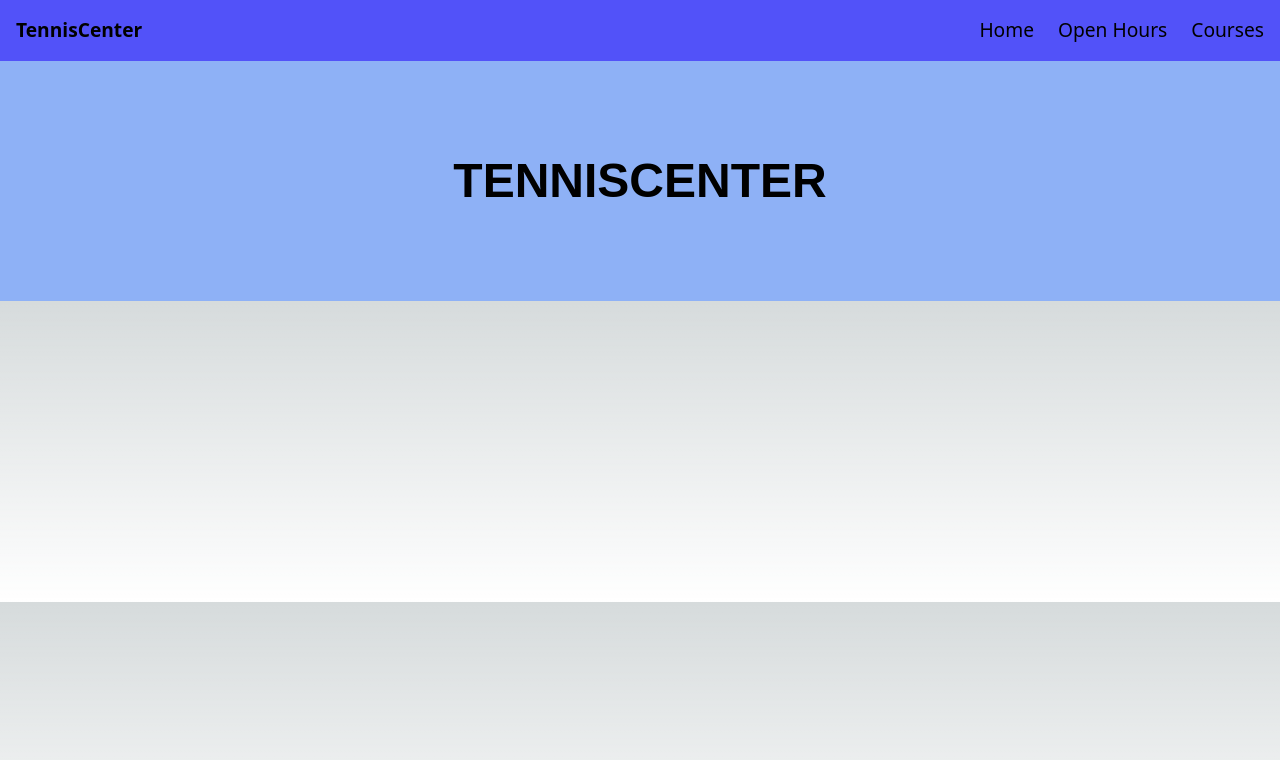
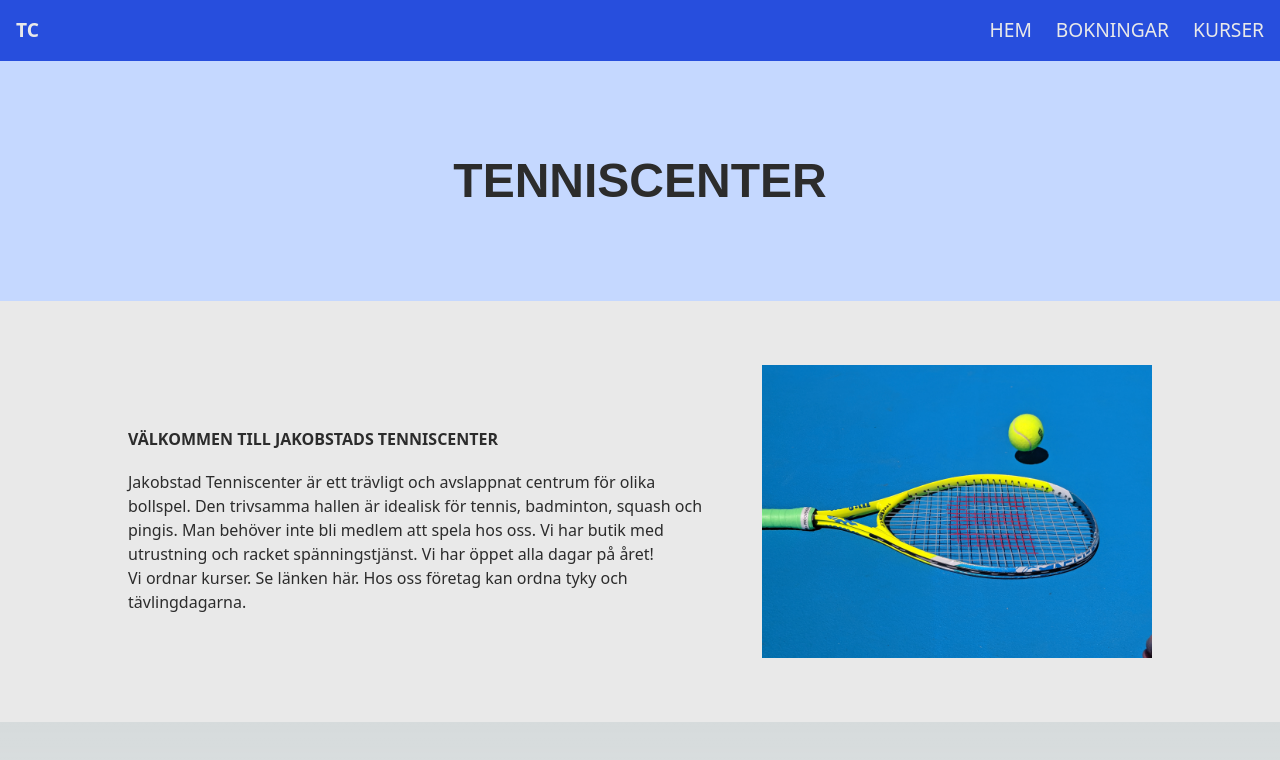
Before and after one commit to curiousis/utveckling-av-programvara1, a Next.js app in the folder nextJs/tenniscenter/: page / in a window 1280 px wide. Shown: the top 760 px of the page. Built offline with nearby package versions, Linux system fonts and the light colour scheme.

Commit message:
Adding description

```diff
--- a/nextJs/tenniscenter/src/pages/components/Header.tsx
+++ b/nextJs/tenniscenter/src/pages/components/Header.tsx
@@ -6,18 +6,18 @@ const Header = () => {
   return (
     <header className='flex justify-between item-center w-full p-4' id={style.header}>
         <div className={style.logo}>
-            <h3>TennisCenter</h3>
+            <h3>TC</h3>
         </div>
         <nav>
             <ul className='flex item-center gap-6'>
                 <li>
-                    <Link href='/'>Home</Link>
+                    <Link href='/'>HEM</Link>
                 </li>
                 <li>
-                    <Link href='/openhour'>Open Hours</Link>
+                    <Link href='/openhour'>BOKNINGAR</Link>
                 </li>
                 <li>
-                    <Link href='/courses'>Courses</Link>
+                    <Link href='/courses'>KURSER</Link>
                 </li>
             </ul>
         </nav>
--- a/nextJs/tenniscenter/src/pages/index.tsx
+++ b/nextJs/tenniscenter/src/pages/index.tsx
@@ -1,15 +1,31 @@
 import Image from 'next/image'
-import { Inter } from 'next/font/google'
 import Header from './components/Header'
 import Hero from './components/Hero'
-
-const inter = Inter({ subsets: ['latin'] })
+import style from '../styles/Home.module.css'
 
 export default function Home() {
   return (
-    <main className="flex w-full flex-col items-center">
+    <main className="flex w-full flex-col items-center" id={style.main}>
       <Header />
       <Hero />
+      <section className={style.description}>
+        <div className={style.desContainer}>
+          <h3 className={style.heading}>VÄLKOMMEN TILL JAKOBSTADS TENNISCENTER</h3>
+          <p>
+            Jakobstad Tenniscenter är ett trävligt och avslappnat centrum för olika bollspel.
+             Den trivsamma hallen är idealisk för tennis,  badminton, squash och pingis.
+             Man behöver inte bli medlem att spela hos oss. Vi har butik med utrustning och
+            racket spänningstjänst.  Vi har öppet alla dagar på året!
+          </p>
+          <p>
+          Vi ordnar kurser. Se länken här. Hos oss företag kan ordna tyky  och tävlingdagarna.
+          </p>
+        </div>
+        <div className={style.imageContainer}>
+          <Image src='/tennis.jpg'  width={800} height={800} alt='tennis pic'/>
+        </div>
+
+      </section>
     </main>
   )
 }
--- a/nextJs/tenniscenter/src/styles/Home.module.css
+++ b/nextJs/tenniscenter/src/styles/Home.module.css
@@ -1,6 +1,12 @@
 #header{
-    background-color: #5252f9;
+    background-color: #274edd;
     font-size: 1.2rem;
+    color: #e9e9e9;
+}
+
+#main{
+    background-color: #e9e9e9;
+    color: #2c2c2c;
 }
 .logo{
     font-weight: bold;
@@ -8,9 +14,27 @@
 #hero{
     width: 100%;
     height: 15rem;
-    background-color: #8eb1f6;
+    background-color: #c5d8ff;
     display: flex;
     justify-content: center;
     align-items: center;
     font: bold 3rem sans-serif ;
 }
+.description{
+    padding: 4rem 0;
+    width: 80%;
+    display: flex;
+    justify-content: center;
+    align-items: center;
+    gap: 3rem;
+}
+.desContainer{
+    width: 60%;
+}
+.heading{
+    font-weight: bold;
+    padding: 1.2rem 0;
+}
+.imageContainer{
+    width: 40%;
+}
```
Also changed, not shown: nextJs/tenniscenter/public/tennis.jpg (added).
